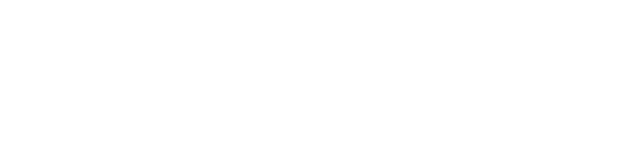
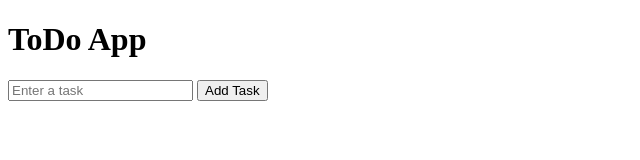
Before and after one commit to nilpatare/todo-app, a plain HTML site: page index.html in a window 1280 px wide. Shown: the whole page, without its empty margins (0-640 px from the left). Drawn offline with Linux system fonts and the light colour scheme.

Commit message:
added html code

```diff
--- a/index.html
+++ b/index.html
@@ -4,8 +4,22 @@
   <meta charset="UTF-8">
   <meta name="viewport" content="width=device-width, initial-scale=1.0">
   <title>Todo-App</title>
+
 </head>
 <body>
+    <h1 class="heading">ToDo App</h1>
+
+    <div id="tasks-container" class="tasks-container"></div>
+
+    <div class="task-input-container">
+      <input
+        type="text"
+        id="task-input"
+        placeholder="Enter a task"
+        class="task-input"
+      />
+      <button onclick="addTask()" class="btn-add">Add Task</button>
+    </div>
 
 </body>
 </html>
```
